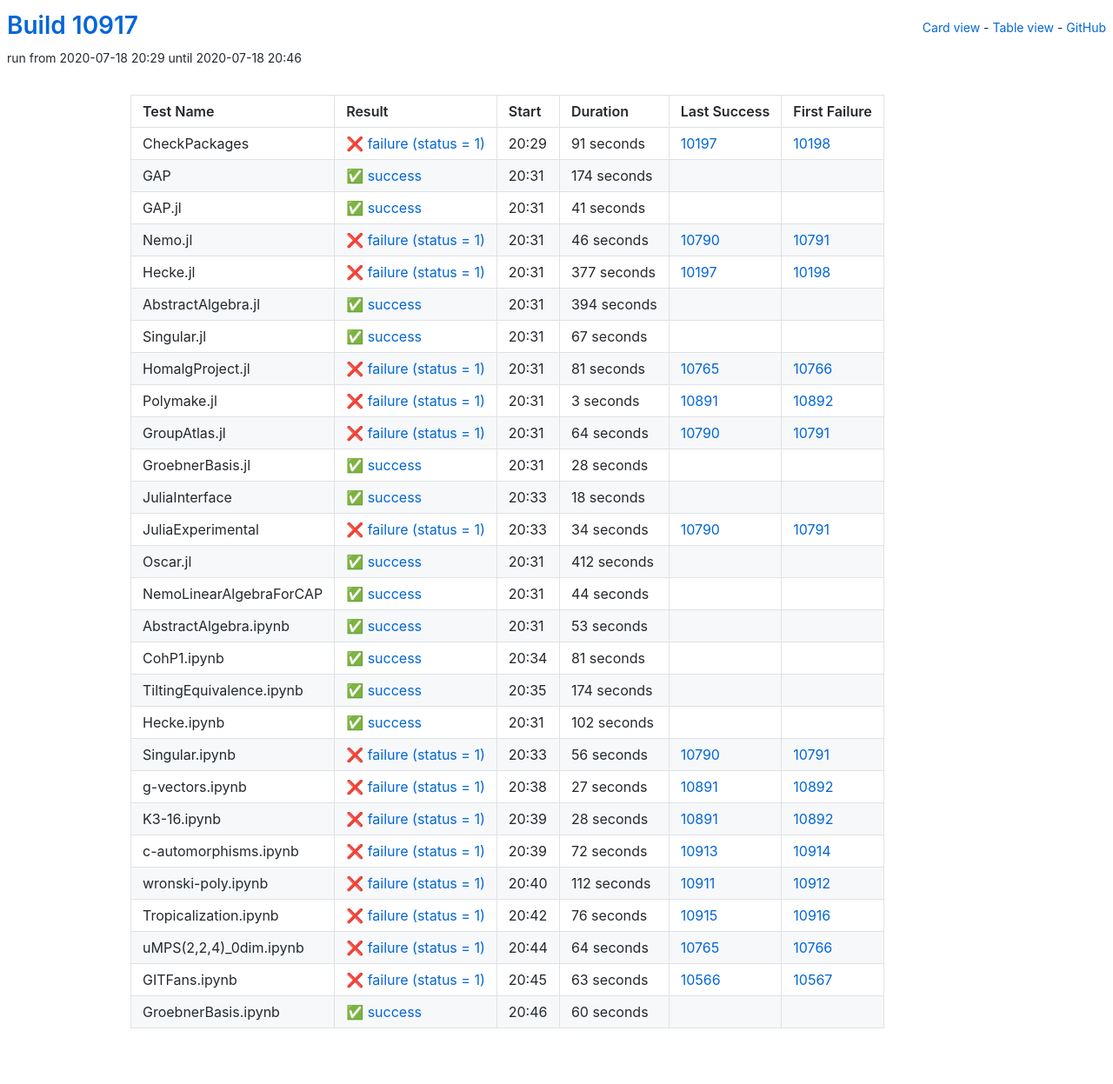
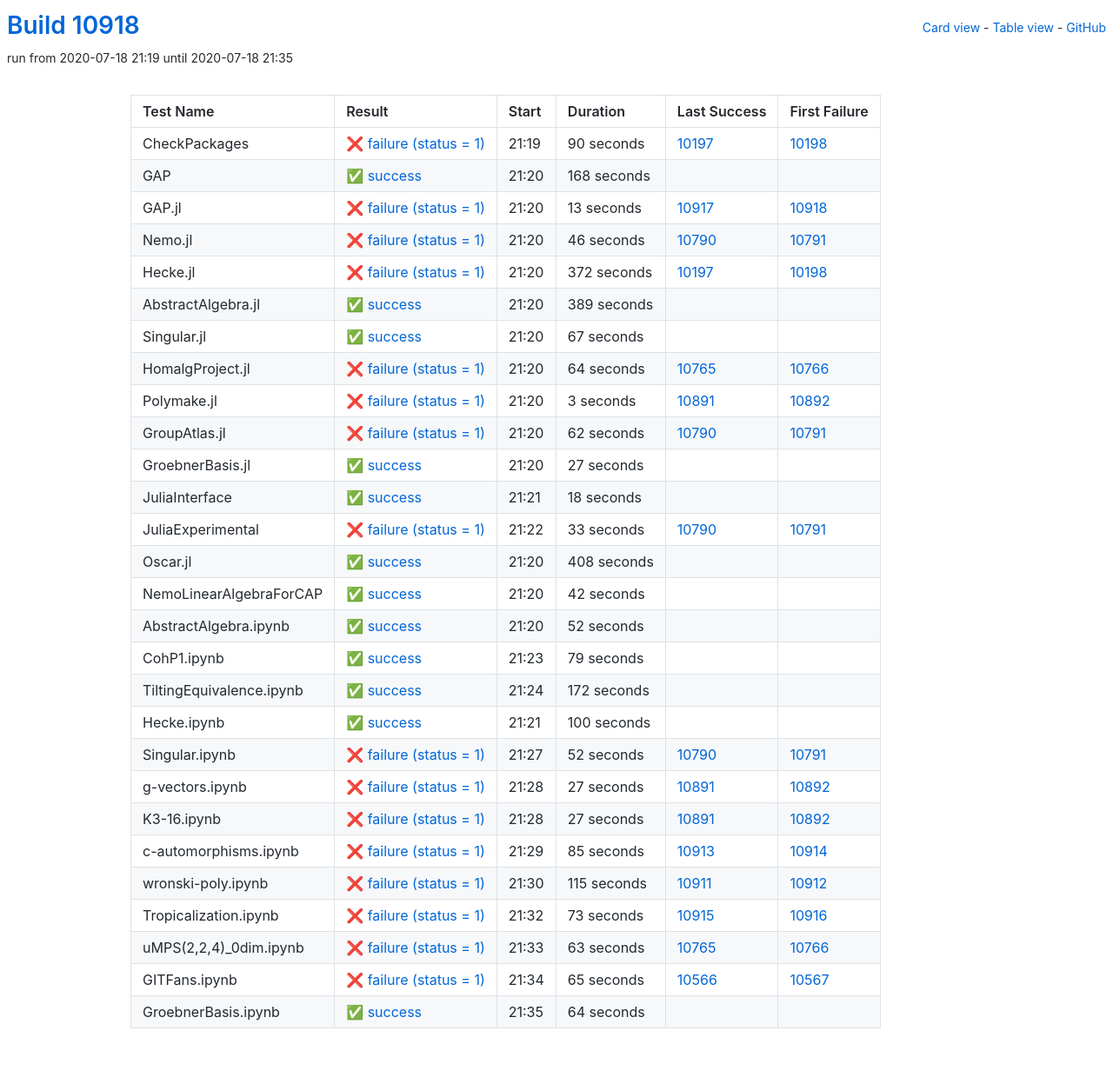
Before and after one commit to oscar-system/oscar-ci-status, a Jekyll site: the page built from table.html, in a window 1280 px wide. Shown: the whole page at 87% size. Built offline with Jekyll 4.4.1, drawn with Linux system fonts in a browser that asks for light colours.

Commit message:
Build #10918

```diff
--- a/_data/ci.yml
+++ b/_data/ci.yml
@@ -1,6 +1,6 @@
 ---
-build: 10917
-build_url: https://oscarci.mathematik.uni-kl.de/job/oscar/10917/
+build: 10918
+build_url: https://oscarci.mathematik.uni-kl.de/job/oscar/10918/
 job: oscar
 organization: oscar-system
 repo: oscar-ci-status
@@ -8,44 +8,44 @@ repourl: https://github.com/oscar-system/oscar-ci-status
 tests:
 - name: CheckPackages
   id: checkpackages
-  log: https://oscarci.mathematik.uni-kl.de/job/oscar/10917/artifact/logs/build-10917/CheckPackages.log
-  start: 2020-07-18 20:29
+  log: https://oscarci.mathematik.uni-kl.de/job/oscar/10918/artifact/logs/build-10918/CheckPackages.log
+  start: 2020-07-18 21:19
   success: false
   exitcode: 1
   status: failure
-  duration: 91
+  duration: 90
   last_success: 10197
   last_success_url: https://oscarci.mathematik.uni-kl.de/job/oscar/10197/
   first_failure: 10198
   first_failure_url: https://oscarci.mathematik.uni-kl.de/job/oscar/10198/
 - name: GAP
   id: gap
-  log: https://oscarci.mathematik.uni-kl.de/job/oscar/10917/artifact/logs/build-10917/GAP.log
-  start: 2020-07-18 20:31
+  log: https://oscarci.mathematik.uni-kl.de/job/oscar/10918/artifact/logs/build-10918/GAP.log
+  start: 2020-07-18 21:20
   success: true
   exitcode: 0
   status: success
-  duration: 174
+  duration: 168
   last_success: false
   last_success_url:
   first_failure: false
   first_failure_url:
 - name: GAP.jl
   id: gap-jl
-  log: https://oscarci.mathematik.uni-kl.de/job/oscar/10917/artifact/logs/build-10917/GAP.jl.log
-  start: 2020-07-18 20:31
-  success: true
-  exitcode: 0
-  status: success
-  duration: 41
-  last_success: false
-  last_success_url:
-  first_failure: false
-  first_failure_url:
+  log: https://oscarci.mathematik.uni-kl.de/job/oscar/10918/artifact/logs/build-10918/GAP.jl.log
+  start: 2020-07-18 21:20
+  success: false
+  exitcode: 1
+  status: failure
+  duration: 13
+  last_success: 10917
+  last_success_url: https://oscarci.mathematik.uni-kl.de/job/oscar/10917/
+  first_failure: 10918
+  first_failure_url: https://oscarci.mathematik.uni-kl.de/job/oscar/10918/
 - name: Nemo.jl
   id: nemo-jl
-  log: https://oscarci.mathematik.uni-kl.de/job/oscar/10917/artifact/logs/build-10917/Nemo.jl.log
-  start: 2020-07-18 20:31
+  log: https://oscarci.mathematik.uni-kl.de/job/oscar/10918/artifact/logs/build-10918/Nemo.jl.log
+  start: 2020-07-18 21:20
   success: false
   exitcode: 1
   status: failure
@@ -56,32 +56,32 @@ tests:
   first_failure_url: https://oscarci.mathematik.uni-kl.de/job/oscar/10791/
 - name: Hecke.jl
   id: hecke-jl
-  log: https://oscarci.mathematik.uni-kl.de/job/oscar/10917/artifact/logs/build-10917/Hecke.jl.log
-  start: 2020-07-18 20:31
+  log: https://oscarci.mathematik.uni-kl.de/job/oscar/10918/artifact/logs/build-10918/Hecke.jl.log
+  start: 2020-07-18 21:20
   success: false
   exitcode: 1
   status: failure
-  duration: 377
+  duration: 372
   last_success: 10197
   last_success_url: https://oscarci.mathematik.uni-kl.de/job/oscar/10197/
   first_failure: 10198
   first_failure_url: https://oscarci.mathematik.uni-kl.de/job/oscar/10198/
 - name: AbstractAlgebra.jl
   id: abstractalgebra-jl
-  log: https://oscarci.mathematik.uni-kl.de/job/oscar/10917/artifact/logs/build-10917/AbstractAlgebra.jl.log
-  start: 2020-07-18 20:31
+  log: https://oscarci.mathematik.uni-kl.de/job/oscar/10918/artifact/logs/build-10918/AbstractAlgebra.jl.log
+  start: 2020-07-18 21:20
   success: true
   exitcode: 0
   status: success
-  duration: 394
+  duration: 389
   last_success: false
   last_success_url:
   first_failure: false
   first_failure_url:
 - name: Singular.jl
   id: singular-jl
-  log: https://oscarci.mathematik.uni-kl.de/job/oscar/10917/artifact/logs/build-10917/Singular.jl.log
-  start: 2020-07-18 20:31
+  log: https://oscarci.mathematik.uni-kl.de/job/oscar/10918/artifact/logs/build-10918/Singular.jl.log
+  start: 2020-07-18 21:20
   success: true
   exitcode: 0
   status: success
@@ -92,20 +92,20 @@ tests:
   first_failure_url:
 - name: HomalgProject.jl
   id: homalgproject-jl
-  log: https://oscarci.mathematik.uni-kl.de/job/oscar/10917/artifact/logs/build-10917/HomalgProject.jl.log
-  start: 2020-07-18 20:31
+  log: https://oscarci.mathematik.uni-kl.de/job/oscar/10918/artifact/logs/build-10918/HomalgProject.jl.log
+  start: 2020-07-18 21:20
   success: false
   exitcode: 1
   status: failure
-  duration: 81
+  duration: 64
   last_success: 10765
   last_success_url: https://oscarci.mathematik.uni-kl.de/job/oscar/10765/
   first_failure: 10766
   first_failure_url: https://oscarci.mathematik.uni-kl.de/job/oscar/10766/
 - name: Polymake.jl
   id: polymake-jl
-  log: https://oscarci.mathematik.uni-kl.de/job/oscar/10917/artifact/logs/build-10917/Polymake.jl.log
-  start: 2020-07-18 20:31
+  log: https://oscarci.mathematik.uni-kl.de/job/oscar/10918/artifact/logs/build-10918/Polymake.jl.log
+  start: 2020-07-18 21:20
   success: false
   exitcode: 1
   status: failure
@@ -116,32 +116,32 @@ tests:
   first_failure_url: https://oscarci.mathematik.uni-kl.de/job/oscar/10892/
 - name: GroupAtlas.jl
   id: groupatlas-jl
-  log: https://oscarci.mathematik.uni-kl.de/job/oscar/10917/artifact/logs/build-10917/GroupAtlas.jl.log
-  start: 2020-07-18 20:31
+  log: https://oscarci.mathematik.uni-kl.de/job/oscar/10918/artifact/logs/build-10918/GroupAtlas.jl.log
+  start: 2020-07-18 21:20
   success: false
   exitcode: 1
   status: failure
-  duration: 64
+  duration: 62
   last_success: 10790
   last_success_url: https://oscarci.mathematik.uni-kl.de/job/oscar/10790/
   first_failure: 10791
   first_failure_url: https://oscarci.mathematik.uni-kl.de/job/oscar/10791/
 - name: GroebnerBasis.jl
   id: groebnerbasis-jl
-  log: https://oscarci.mathematik.uni-kl.de/job/oscar/10917/artifact/logs/build-10917/GroebnerBasis.jl.log
-  start: 2020-07-18 20:31
+  log: https://oscarci.mathematik.uni-kl.de/job/oscar/10918/artifact/logs/build-10918/GroebnerBasis.jl.log
+  start: 2020-07-18 21:20
   success: true
   exitcode: 0
   status: success
-  duration: 28
+  duration: 27
   last_success: false
   last_success_url:
   first_failure: false
   first_failure_url:
 - name: JuliaInterface
   id: juliainterface
-  log: https://oscarci.mathematik.uni-kl.de/job/oscar/10917/artifact/logs/build-10917/JuliaInterface.log
-  start: 2020-07-18 20:33
+  log: https://oscarci.mathematik.uni-kl.de/job/oscar/10918/artifact/logs/build-10918/JuliaInterface.log
+  start: 2020-07-18 21:21
   success: true
   exitcode: 0
   status: success
@@ -152,104 +152,104 @@ tests:
   first_failure_url:
 - name: JuliaExperimental
   id: juliaexperimental
-  log: https://oscarci.mathematik.uni-kl.de/job/oscar/10917/artifact/logs/build-10917/JuliaExperimental.log
-  start: 2020-07-18 20:33
+  log: https://oscarci.mathematik.uni-kl.de/job/oscar/10918/artifact/logs/build-10918/JuliaExperimental.log
+  start: 2020-07-18 21:22
   success: false
   exitcode: 1
   status: failure
-  duration: 34
+  duration: 33
   last_success: 10790
   last_success_url: https://oscarci.mathematik.uni-kl.de/job/oscar/10790/
   first_failure: 10791
   first_failure_url: https://oscarci.mathematik.uni-kl.de/job/oscar/10791/
 - name: Oscar.jl
   id: oscar-jl
-  log: https://oscarci.mathematik.uni-kl.de/job/oscar/10917/artifact/logs/build-10917/Oscar.jl.log
-  start: 2020-07-18 20:31
+  log: https://oscarci.mathematik.uni-kl.de/job/oscar/10918/artifact/logs/build-10918/Oscar.jl.log
+  start: 2020-07-18 21:20
   success: true
   exitcode: 0
   status: success
-  duration: 412
+  duration: 408
   last_success: false
   last_success_url:
   first_failure: false
   first_failure_url:
 - name: NemoLinearAlgebraForCAP
   id: nemolinearalgebraforcap
-  log: https://oscarci.mathematik.uni-kl.de/job/oscar/10917/artifact/logs/build-10917/NemoLinearAlgebraForCAP.log
-  start: 2020-07-18 20:31
+  log: https://oscarci.mathematik.uni-kl.de/job/oscar/10918/artifact/logs/build-10918/NemoLinearAlgebraForCAP.log
+  start: 2020-07-18 21:20
   success: true
   exitcode: 0
   status: success
-  duration: 44
+  duration: 42
   last_success: false
   last_success_url:
   first_failure: false
   first_failure_url:
 - name: AbstractAlgebra.ipynb
   id: abstractalgebra-ipynb
-  log: https://oscarci.mathematik.uni-kl.de/job/oscar/10917/artifact/logs/build-10917/AbstractAlgebra.ipynb.log
-  start: 2020-07-18 20:31
+  log: https://oscarci.mathematik.uni-kl.de/job/oscar/10918/artifact/logs/build-10918/AbstractAlgebra.ipynb.log
+  start: 2020-07-18 21:20
   success: true
   exitcode: 0
   status: success
-  duration: 53
+  duration: 52
   last_success: false
   last_success_url:
   first_failure: false
   first_failure_url:
 - name: CohP1.ipynb
   id: cohp1-ipynb
-  log: https://oscarci.mathematik.uni-kl.de/job/oscar/10917/artifact/logs/build-10917/CohP1.ipynb.log
-  start: 2020-07-18 20:34
+  log: https://oscarci.mathematik.uni-kl.de/job/oscar/10918/artifact/logs/build-10918/CohP1.ipynb.log
+  start: 2020-07-18 21:23
   success: true
   exitcode: 0
   status: success
-  duration: 81
+  duration: 79
   last_success: false
   last_success_url:
   first_failure: false
   first_failure_url:
 - name: TiltingEquivalence.ipynb
   id: tiltingequivalence-ipynb
-  log: https://oscarci.mathematik.uni-kl.de/job/oscar/10917/artifact/logs/build-10917/TiltingEquivalence.ipynb.log
-  start: 2020-07-18 20:35
+  log: https://oscarci.mathematik.uni-kl.de/job/oscar/10918/artifact/logs/build-10918/TiltingEquivalence.ipynb.log
+  start: 2020-07-18 21:24
   success: true
   exitcode: 0
   status: success
-  duration: 174
+  duration: 172
   last_success: false
   last_success_url:
   first_failure: false
   first_failure_url:
 - name: Hecke.ipynb
   id: hecke-ipynb
-  log: https://oscarci.mathematik.uni-kl.de/job/oscar/10917/artifact/logs/build-10917/Hecke.ipynb.log
-  start: 2020-07-18 20:31
+  log: https://oscarci.mathematik.uni-kl.de/job/oscar/10918/artifact/logs/build-10918/Hecke.ipynb.log
+  start: 2020-07-18 21:21
   success: true
   exitcode: 0
   status: success
-  duration: 102
+  duration: 100
   last_success: false
   last_success_url:
   first_failure: false
   first_failure_url:
 - name: Singular.ipynb
   id: singular-ipynb
-  log: https://oscarci.mathematik.uni-kl.de/job/oscar/10917/artifact/logs/build-10917/Singular.ipynb.log
-  start: 2020-07-18 20:33
+  log: https://oscarci.mathematik.uni-kl.de/job/oscar/10918/artifact/logs/build-10918/Singular.ipynb.log
+  start: 2020-07-18 21:27
   success: false
   exitcode: 1
   status: failure
-  duration: 56
+  duration: 52
   last_success: 10790
   last_success_url: https://oscarci.mathematik.uni-kl.de/job/oscar/10790/
   first_failure: 10791
   first_failure_url: https://oscarci.mathematik.uni-kl.de/job/oscar/10791/
 - name: g-vectors.ipynb
   id: g-vectors-ipynb
-  log: https://oscarci.mathematik.uni-kl.de/job/oscar/10917/artifact/logs/build-10917/g-vectors.ipynb.log
-  start: 2020-07-18 20:38
+  log: https://oscarci.mathematik.uni-kl.de/job/oscar/10918/artifact/logs/build-10918/g-vectors.ipynb.log
+  start: 2020-07-18 21:28
   success: false
   exitcode: 1
   status: failure
@@ -260,84 +260,84 @@ tests:
   first_failure_url: https://oscarci.mathematik.uni-kl.de/job/oscar/10892/
 - name: K3-16.ipynb
   id: k3-16-ipynb
-  log: https://oscarci.mathematik.uni-kl.de/job/oscar/10917/artifact/logs/build-10917/K3-16.ipynb.log
-  start: 2020-07-18 20:39
+  log: https://oscarci.mathematik.uni-kl.de/job/oscar/10918/artifact/logs/build-10918/K3-16.ipynb.log
+  start: 2020-07-18 21:28
   success: false
   exitcode: 1
   status: failure
-  duration: 28
+  duration: 27
   last_success: 10891
   last_success_url: https://oscarci.mathematik.uni-kl.de/job/oscar/10891/
   first_failure: 10892
   first_failure_url: https://oscarci.mathematik.uni-kl.de/job/oscar/10892/
 - name: c-automorphisms.ipynb
   id: c-automorphisms-ipynb
-  log: https://oscarci.mathematik.uni-kl.de/job/oscar/10917/artifact/logs/build-10917/c-automorphisms.ipynb.log
-  start: 2020-07-18 20:39
+  log: https://oscarci.mathematik.uni-kl.de/job/oscar/10918/artifact/logs/build-10918/c-automorphisms.ipynb.log
+  start: 2020-07-18 21:29
   success: false
   exitcode: 1
   status: failure
-  duration: 72
+  duration: 85
   last_success: 10913
   last_success_url: https://oscarci.mathematik.uni-kl.de/job/oscar/10913/
   first_failure: 10914
   first_failure_url: https://oscarci.mathematik.uni-kl.de/job/oscar/10914/
 - name: wronski-poly.ipynb
   id: wronski-poly-ipynb
-  log: https://oscarci.mathematik.uni-kl.de/job/oscar/10917/artifact/logs/build-10917/wronski-poly.ipynb.log
-  start: 2020-07-18 20:40
+  log: https://oscarci.mathematik.uni-kl.de/job/oscar/10918/artifact/logs/build-10918/wronski-poly.ipynb.log
+  start: 2020-07-18 21:30
   success: false
   exitcode: 1
   status: failure
-  duration: 112
+  duration: 115
   last_success: 10911
   last_success_url: https://oscarci.mathematik.uni-kl.de/job/oscar/10911/
   first_failure: 10912
   first_failure_url: https://oscarci.mathematik.uni-kl.de/job/oscar/10912/
 - name: Tropicalization.ipynb
   id: tropicalization-ipynb
-  log: https://oscarci.mathematik.uni-kl.de/job/oscar/10917/artifact/logs/build-10917/Tropicalization.ipynb.log
-  start: 2020-07-18 20:42
+  log: https://oscarci.mathematik.uni-kl.de/job/oscar/10918/artifact/logs/build-10918/Tropicalization.ipynb.log
+  start: 2020-07-18 21:32
   success: false
   exitcode: 1
   status: failure
-  duration: 76
+  duration: 73
   last_success: 10915
   last_success_url: https://oscarci.mathematik.uni-kl.de/job/oscar/10915/
   first_failure: 10916
   first_failure_url: https://oscarci.mathematik.uni-kl.de/job/oscar/10916/
 - name: uMPS(2,2,4)_0dim.ipynb
   id: umps-2-2-4-0dim-ipynb
-  log: https://oscarci.mathematik.uni-kl.de/job/oscar/10917/artifact/logs/build-10917/uMPS-2-2-4-_0dim.ipynb.log
-  start: 2020-07-18 20:44
+  log: https://oscarci.mathematik.uni-kl.de/job/oscar/10918/artifact/logs/build-10918/uMPS-2-2-4-_0dim.ipynb.log
+  start: 2020-07-18 21:33
   success: false
   exitcode: 1
   status: failure
-  duration: 64
+  duration: 63
   last_success: 10765
   last_success_url: https://oscarci.mathematik.uni-kl.de/job/oscar/10765/
   first_failure: 10766
   first_failure_url: https://oscarci.mathematik.uni-kl.de/job/oscar/10766/
 - name: GITFans.ipynb
   id: gitfans-ipynb
-  log: https://oscarci.mathematik.uni-kl.de/job/oscar/10917/artifact/logs/build-10917/GITFans.ipynb.log
-  start: 2020-07-18 20:45
+  log: https://oscarci.mathematik.uni-kl.de/job/oscar/10918/artifact/logs/build-10918/GITFans.ipynb.log
+  start: 2020-07-18 21:34
   success: false
   exitcode: 1
   status: failure
-  duration: 63
+  duration: 65
   last_success: 10566
   last_success_url: https://oscarci.mathematik.uni-kl.de/job/oscar/10566/
   first_failure: 10567
   first_failure_url: https://oscarci.mathematik.uni-kl.de/job/oscar/10567/
 - name: GroebnerBasis.ipynb
   id: groebnerbasis-ipynb
-  log: https://oscarci.mathematik.uni-kl.de/job/oscar/10917/artifact/logs/build-10917/GroebnerBasis.ipynb.log
-  start: 2020-07-18 20:46
+  log: https://oscarci.mathematik.uni-kl.de/job/oscar/10918/artifact/logs/build-10918/GroebnerBasis.ipynb.log
+  start: 2020-07-18 21:35
   success: true
   exitcode: 0
   status: success
-  duration: 60
+  duration: 64
   last_success: false
   last_success_url:
   first_failure: false
```
Also changed, not shown: README.md.
